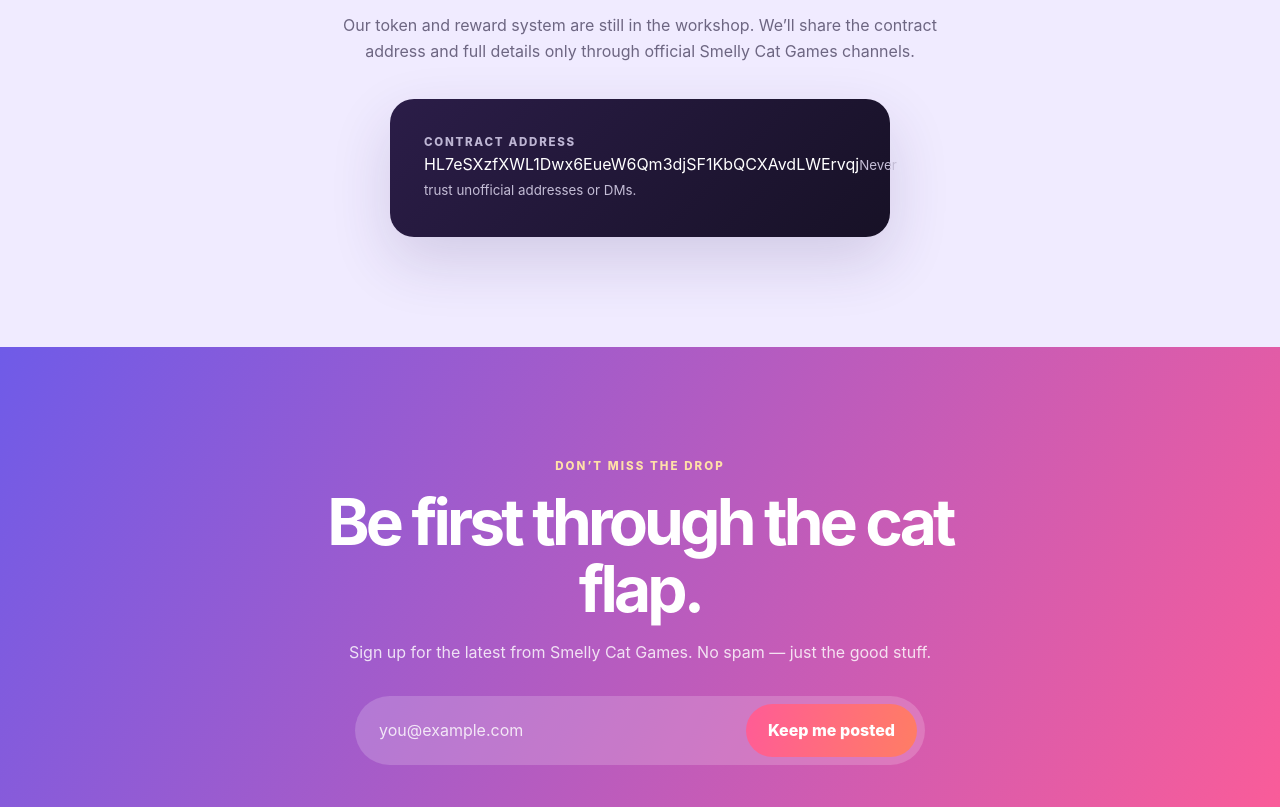
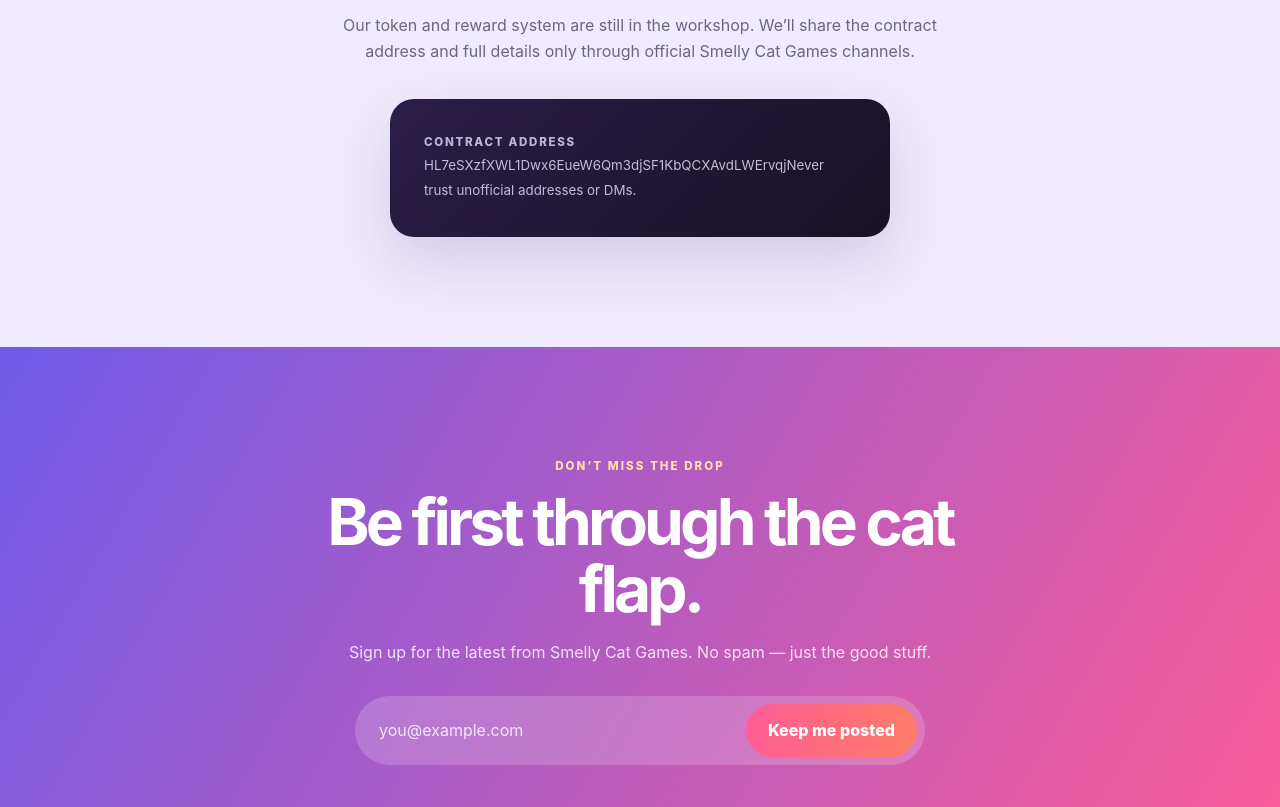
Before and after one commit to smellycatgme/smellycat-games, a website: page index.html in a window 1280 px wide. Shown: the part 2705-3512 px from the top of the page. Drawn offline with Linux system fonts and the light colour scheme.

Commit message:
Update index.html

```diff
--- a/index.html
+++ b/index.html
@@ -72,7 +72,7 @@
     <section id="token" class="section token-section">
       <div class="container token-content">
         <p class="eyebrow">THE TOKEN CORNER</p><h2>Something special is cooking.</h2><p>Our token and reward system are still in the workshop. We’ll share the contract address and full details only through official Smelly Cat Games channels.</p>
-        <div class="ca-box"><span>CONTRACT ADDRESS</span><medium>HL7eSXzfXWL1Dwx6EueW6Qm3djSF1KbQCXAvdLWErvqj</medium><small>Never trust unofficial addresses or DMs.</small></div>
+        <div class="ca-box"><span>CONTRACT ADDRESS</span><small>HL7eSXzfXWL1Dwx6EueW6Qm3djSF1KbQCXAvdLWErvqj</small><small>Never trust unofficial addresses or DMs.</small></div>
       </div>
     </section>
 
```
